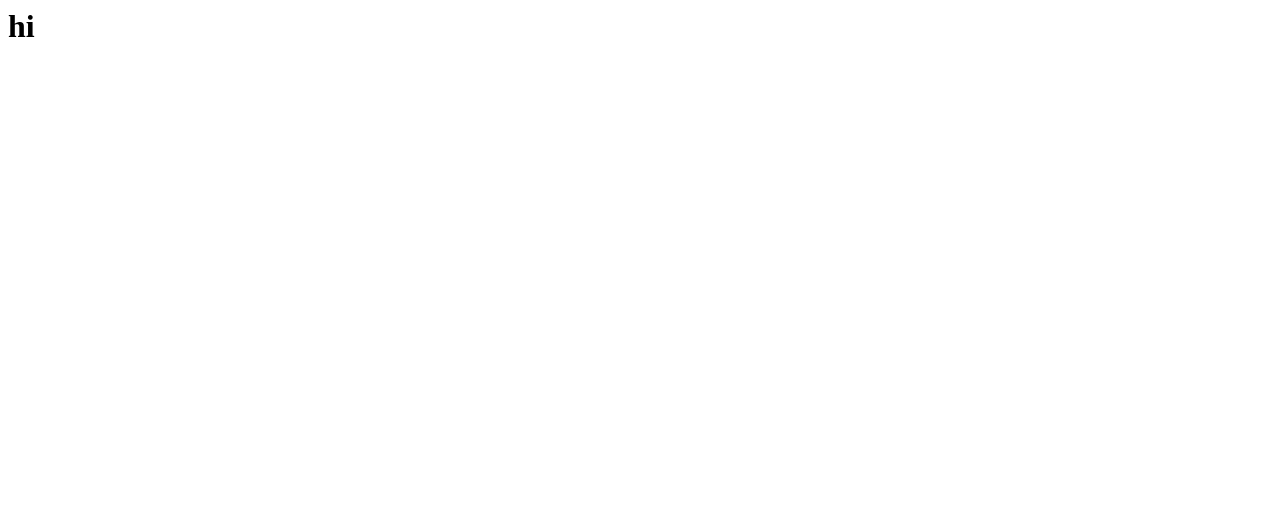
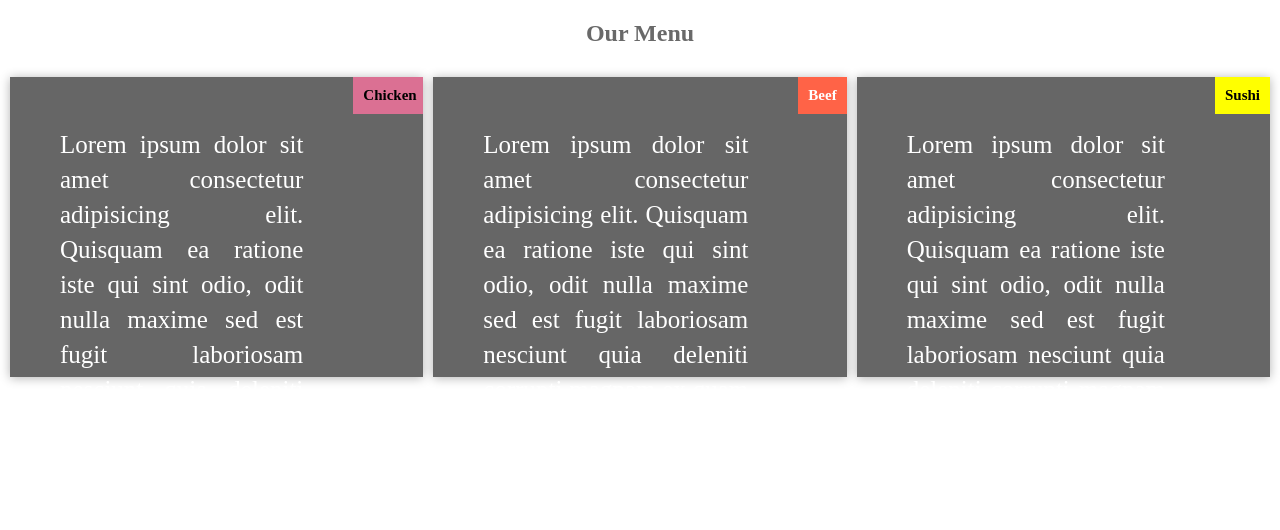
Before and after one commit to pzare1/sample, a plain HTML site: page index.html in a window 1280 px wide. Drawn offline with Linux system fonts and the light colour scheme.

Commit message:
Add files via upload

```diff
--- a/index.html
+++ b/index.html
@@ -1 +1,27 @@
-<h1>hi</h1>
+<!DOCTYPE html>
+<html lang="en">
+<head>
+    <meta charset="UTF-8">
+    <meta name="viewport" content="width=device-width, initial-scale=1.0">
+    <title>Document</title>
+    <link rel="stylesheet" href="/style.css">
+</head>
+<body>
+        <h2 class="title">Our Menu</h2>
+        <div class="content">
+            <div class="box1">
+                <h3>Chicken</h3>
+                <p>Lorem ipsum dolor sit amet consectetur adipisicing elit. Quisquam ea ratione iste qui sint odio, odit nulla maxime sed est fugit laboriosam nesciunt quia deleniti corrupti magnam ex quam atque?</p>
+            </div>
+            <div class="box2">
+                <h3>Beef</h3>
+                <p>Lorem ipsum dolor sit amet consectetur adipisicing elit. Quisquam ea ratione iste qui sint odio, odit nulla maxime sed est fugit laboriosam nesciunt quia deleniti corrupti magnam ex quam atque?</p>
+            </div>
+            <div class="box3">
+                <h3>Sushi</h3>
+                <p>Lorem ipsum dolor sit amet consectetur adipisicing elit. Quisquam ea ratione iste qui sint odio, odit nulla maxime sed est fugit laboriosam nesciunt quia deleniti corrupti magnam ex quam atque?</p>
+            </div>
+        </div>
+
+</body>
+</html>
--- /dev/null
+++ b/style.css
@@ -0,0 +1,111 @@
+@import url('https://fonts.googleapis.com/css2?family=Poppins:ital,wght@1,200&display=swap');
+*{
+    margin: 0;
+    padding: 0;
+}
+
+.content{
+    display: grid;
+    grid-template-columns: repeat(3,1fr);
+    grid-gap: 10px;
+    padding: 10px;
+}
+
+.content > div {
+
+    background-color: rgb(102, 102, 102);
+    height: 300px;
+    box-shadow: 0px 1px 10px rgba(0, 0, 0, 0.3);
+
+}
+.title{
+    justify-content: center;
+    align-items: center;
+    color: dimgray;
+    text-align: center;
+    margin: 20px;
+
+}
+@media screen and (max-width: 991px) and (min-width: 768px){
+    .content{
+        display: grid;
+        grid-template-columns: repeat(2,1fr);
+        grid-gap: 10px;
+        padding: 10px;
+
+    }
+    .content > div:nth-of-type(3) {
+        grid-column: 1/3;
+    }
+
+
+  }
+  @media screen and (max-width: 767px){
+    .content{
+        display: grid;
+        grid-template-columns: repeat(1,1fr);
+        grid-gap: 10px;
+        padding: 10px;
+
+    }
+
+
+  }
+  .box1 > h3 {
+
+    background-color: palevioletred;
+    padding: 10px;
+    font-size: 15px;
+    font-weight: bold;
+    text-align: right;
+    max-width: 50px;
+    float: right;
+  }
+  .box2 > h3 {
+
+    background-color: tomato;
+    padding: 10px;
+    font-size: 15px;
+    font-weight: bold;
+    text-align: right;
+    color: white;
+    max-width: 50px;
+    float: right;
+  }
+  .box3 > h3 {
+
+    background-color: yellow;
+    padding: 10px;
+    font-size: 15px;
+    font-weight: bold;
+    text-align: right;
+    max-width: 50px;
+    float: right;
+  }
+  .box1 > p {
+    color: white;
+    padding: 50px;
+    font-size: 25px;
+    text-align: justify;
+    line-height: 35px;
+    overflow: hidden;
+    box-sizing: border-box;
+  }
+  .box2 > p {
+    color: white;
+    padding: 50px;
+    font-size: 25px;
+    text-align: justify;
+    line-height: 35px;
+    overflow: hidden;
+    box-sizing: border-box;
+  }
+  .box3 > p {
+    color: white;
+    padding: 50px;
+    font-size: 25px;
+    text-align: justify;
+    line-height: 35px;
+    overflow: hidden;
+    box-sizing: border-box;
+  }
```
